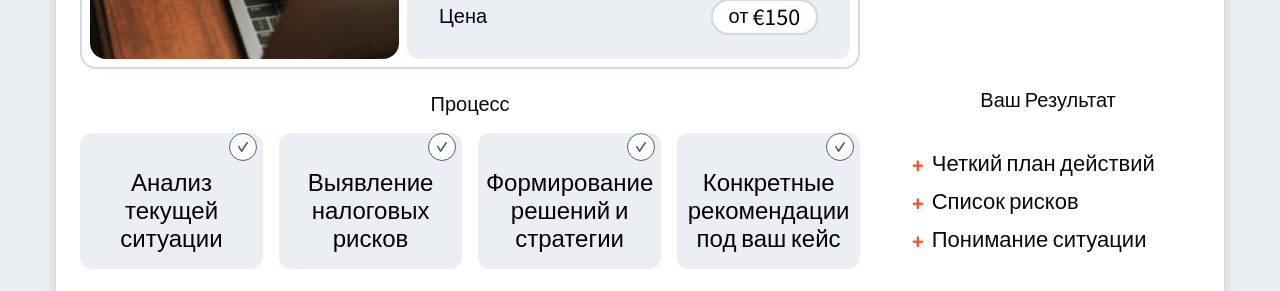
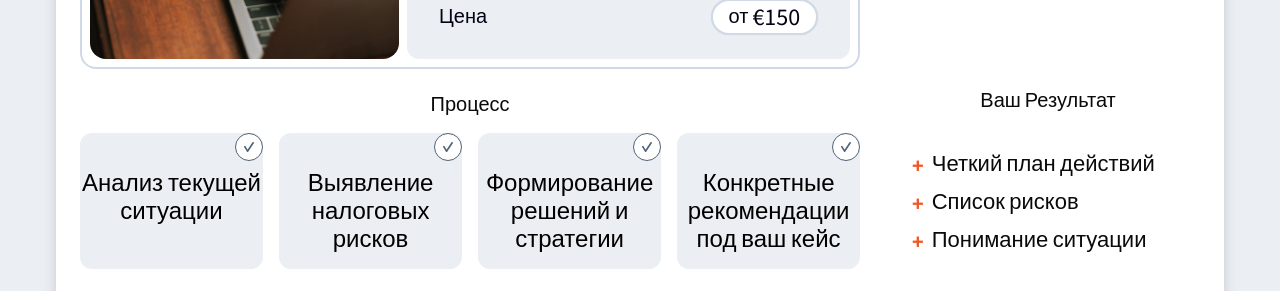
Before and after one commit to Serginho915/Plameli, a Next.js app in the folder frontend/: page /ru in a window 1280 px wide. Shown: the part 1840-2131 px from the top of the page. Built offline with nearby package versions, Linux system fonts and the light colour scheme.

Commit message:
fixed education section

```diff
--- a/frontend/src/components/sections/HomePage/Education/Education.module.scss
+++ b/frontend/src/components/sections/HomePage/Education/Education.module.scss
@@ -22,7 +22,7 @@
 .grid {
   display: flex;
   gap: 42px;
-  justify-content: center;
+  width: 100%;
 
   @include down("laptop") {
     gap: 24px;
@@ -36,7 +36,6 @@
 
 .column {
   flex: 1;
-  max-width: 634px;
   display: flex;
   flex-direction: column;
   gap: 24px;
--- a/frontend/src/components/sections/HomePage/Services/Services.module.scss
+++ b/frontend/src/components/sections/HomePage/Services/Services.module.scss
@@ -332,7 +332,7 @@
   align-items: center;
   text-align: center;
   gap: 8px;
-  padding: 0 6px 16px;
+  padding-bottom:  16px;
   background: #ebeef2;
   border-radius: 12px;
   flex: 1;
```
Also changed, not shown: frontend/src/components/sections/HomePage/Reviews/Reviews.tsx (added, +12 -0 lines), frontend/src/components/sections/HomePage/Reviews/Reviews.module.scss (added), frontend/src/components/sections/HomePage/Reviews/Reviews.translations.ts (added).
